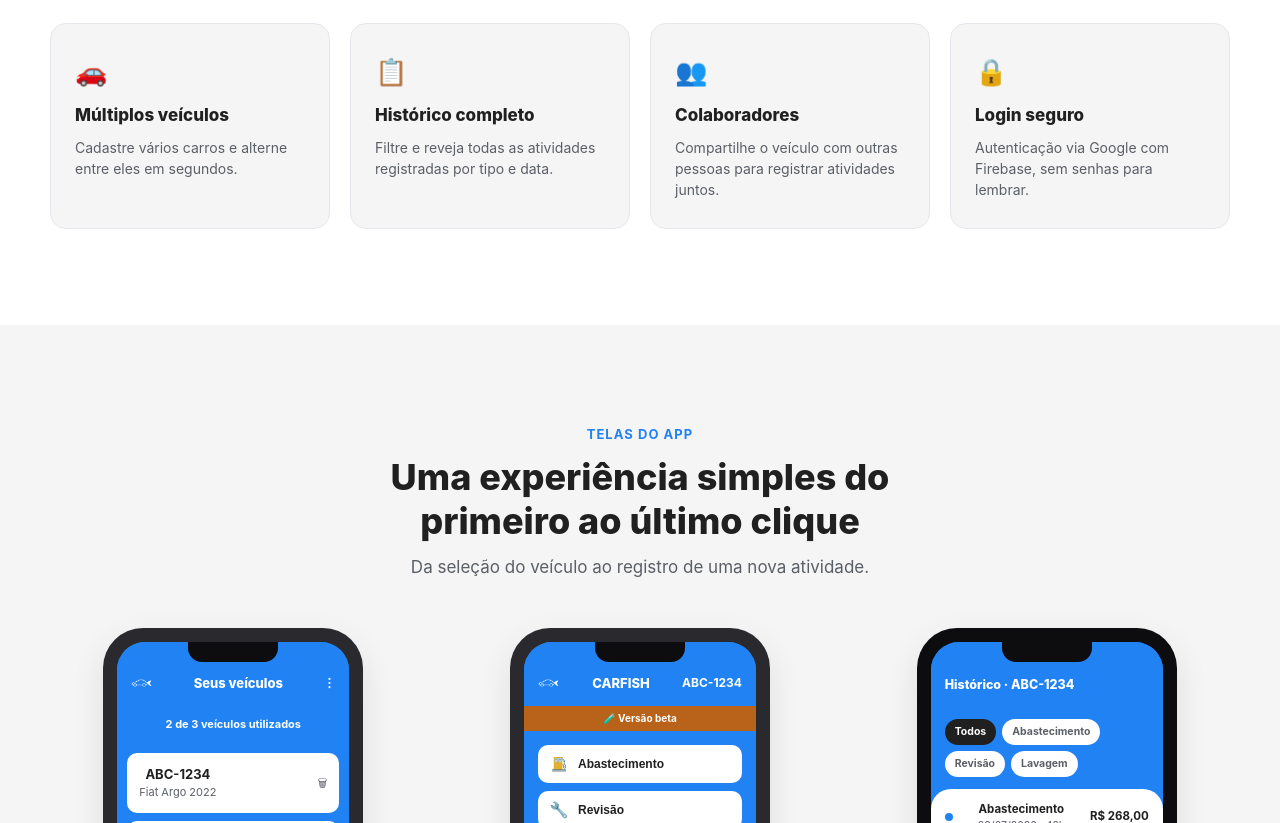
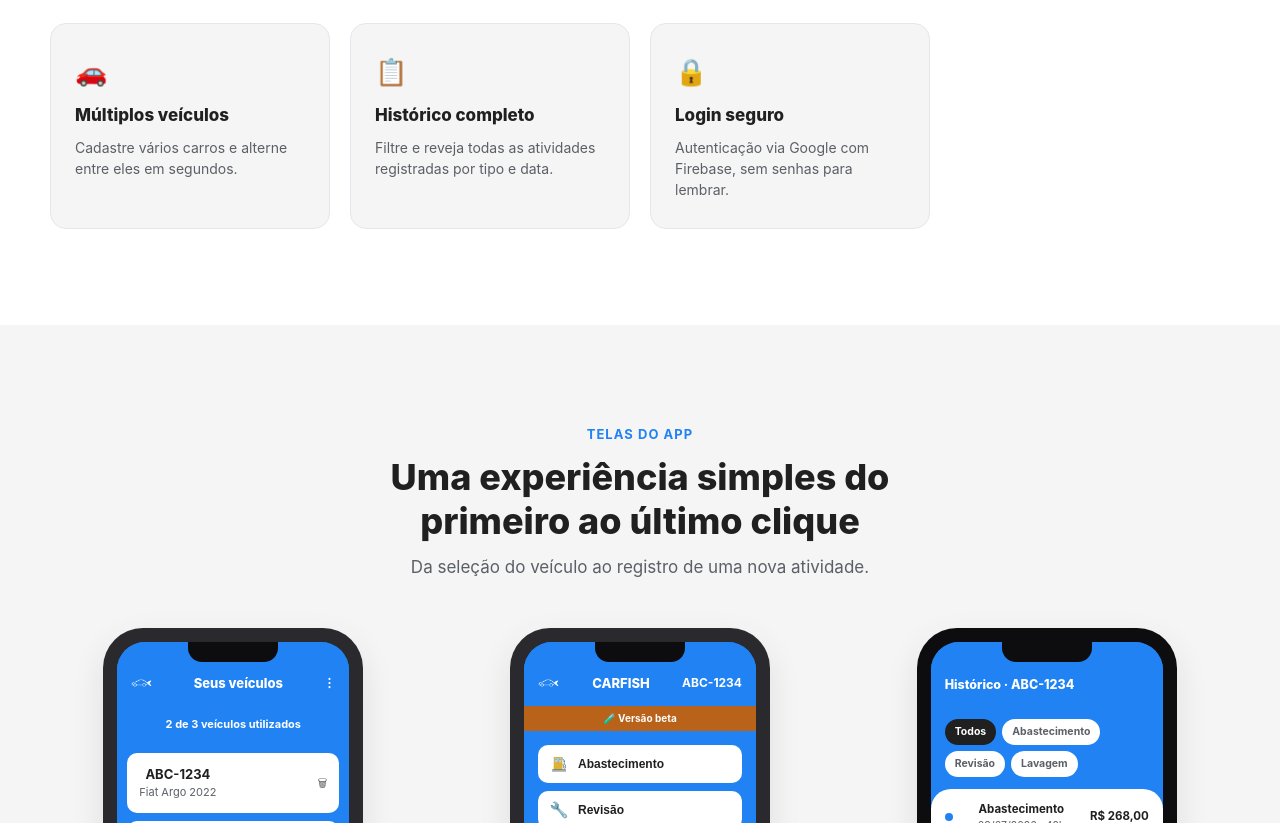
Before and after one commit to IsaelSousa/carfish-spa, a React (Vite) app: page / in a window 1280 px wide. Shown: the part 1299-2122 px from the top of the page. Built offline with nearby package versions, Linux system fonts and the light colour scheme.

Commit message:
feat: spa

```diff
--- a/src/components/Features.tsx
+++ b/src/components/Features.tsx
@@ -42,16 +42,34 @@ const EXTRA_FEATURES: Feature[] = [
     description: 'Filtre e reveja todas as atividades registradas por tipo e data.',
   },
   {
-    emoji: '👥',
-    title: 'Colaboradores',
-    description: 'Compartilhe o veículo com outras pessoas para registrar atividades juntos.',
-  },
-  {
     emoji: '🔒',
     title: 'Login seguro',
     description: 'Autenticação via Google com Firebase, sem senhas para lembrar.',
   },
 ]
+
+// const EXTRA_FEATURES: Feature[] = [
+//   {
+//     emoji: '🚗',
+//     title: 'Múltiplos veículos',
+//     description: 'Cadastre vários carros e alterne entre eles em segundos.',
+//   },
+//   {
+//     emoji: '📋',
+//     title: 'Histórico completo',
+//     description: 'Filtre e reveja todas as atividades registradas por tipo e data.',
+//   },
+//   {
+//     emoji: '👥',
+//     title: 'Colaboradores',
+//     description: 'Compartilhe o veículo com outras pessoas para registrar atividades juntos.',
+//   },
+//   {
+//     emoji: '🔒',
+//     title: 'Login seguro',
+//     description: 'Autenticação via Google com Firebase, sem senhas para lembrar.',
+//   },
+// ]
 
 export default function Features() {
   return (
```
